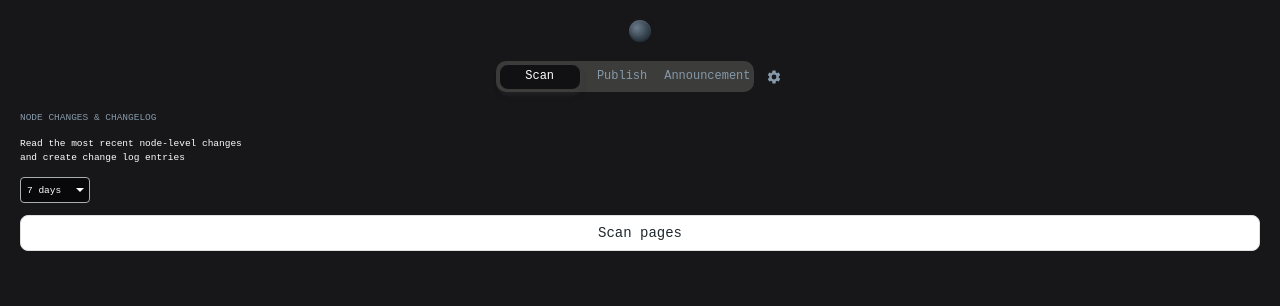
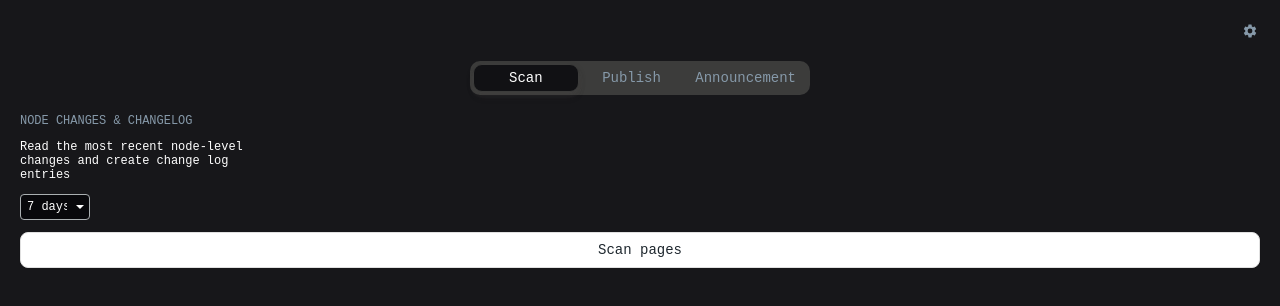
Before and after one commit to G-Kondor/Figma-changelog-documentation, a website: page changelog-plugin/ui.html in a window 1280 px wide. Drawn offline with Linux system fonts and the light colour scheme.

Commit message:
UI fixes: layout, fonts, icons, and Confluence draft support
- Move settings icon to its own row above tab bar (matches Figma design)
- Remove logo from top of plugin
- Add 20px top padding to settings row
- Update tab font size to 14px, tab list to 340px wide
- Update all small text from 9.5px to 12px
- Fix copy icon visibility: use #8699a9 color instead of opacity
- Fix single scrollbar: only content area scrolls, not the whole plugin
- Ensure primary buttons never shrink below 36px height
- Add 3-day scan option
- Remove "Design System Changelog" subtitle from Confluence output
- Fix Confluence draft publishing: preserve page status, handle version 1
- Default page title to "Change log - {Figma file name}" when empty
- Pass fileName from Figma to publish function

Co-Authored-By: Claude Opus 4.6 <noreply@anthropic.com>

```diff
--- a/changelog-plugin/code.js
+++ b/changelog-plugin/code.js
@@ -228,6 +228,7 @@ figma.ui.onmessage = async function(msg) {
           email: email,
           confluenceKey: confluenceKey,
           entries: msg.entries,
+          fileName: figma.root.name,
         });
       } catch (error) {
         figma.ui.postMessage({
--- a/changelog-plugin/ui.html
+++ b/changelog-plugin/ui.html
@@ -35,13 +35,17 @@
     --radius-pill: 10px;
   }
 
+  html, body {
+    height: 100%;
+    overflow: hidden;
+  }
+
   body {
     background: var(--bg-primary);
     color: var(--text-primary);
     font-family: var(--font-mono);
     font-size: 11px;
     line-height: 14px;
-    overflow-x: hidden;
   }
 
   /* ─── Layout ─────────────────────────────────────────────────────── */
@@ -50,79 +54,21 @@
     flex-direction: column;
     gap: 19px;
     width: 100%;
-    padding-bottom: 20px;
+    height: 100%;
+    overflow: hidden;
   }
 
-  /* ─── Logo ────────────────────────────────────────────────────────── */
-  .logo-wrapper {
+  /* ─── Settings Row ────────────────────────────────────────────────── */
+  .settings-row {
     display: flex;
     align-items: center;
-    justify-content: center;
-    padding: 20px 20px 0;
-  }
-
-  .logo-icon {
-    width: 22px;
+    justify-content: flex-end;
     height: 22px;
-    border-radius: 50%;
-    background: radial-gradient(circle at 35% 35%, #6b7a8a, #3c4a56 50%, #1e2a34 100%);
-    box-shadow: inset 0 -2px 4px rgba(0,0,0,0.3), inset 0 1px 2px rgba(255,255,255,0.15);
-  }
-
-  /* ─── Tab Bar ────────────────────────────────────────────────────── */
-  .tab-bar-wrapper {
-    display: flex;
-    align-items: center;
-    justify-content: center;
-    position: relative;
     padding: 0 20px;
-    gap: 10px;
-  }
-
-  .tab-list {
-    display: flex;
-    align-items: center;
-    background: var(--bg-secondary);
-    border-radius: var(--radius-pill);
-    padding: 2.5px;
-    width: 258px;
-  }
-
-  .tab-button {
-    flex: 1;
-    height: 26px;
-    display: flex;
-    align-items: center;
-    justify-content: center;
-    border-radius: 9px;
-    border: 0.8px solid transparent;
-    background: none;
-    color: var(--text-secondary);
-    font-family: var(--font-mono);
-    font-size: 12px;
-    font-weight: 500;
-    letter-spacing: -0.014px;
-    cursor: pointer;
-    transition: all 0.15s ease;
-    line-height: 11px;
-  }
-
-  .tab-button.active {
-    background: #111114;
-    color: var(--text-primary);
-    border-color: var(--bg-secondary);
-    box-shadow:
-      0px 4px 4px rgba(91,91,92,0.1),
-      0px 6px 6px rgba(79,78,78,0.12),
-      0px 3px 9px rgba(58,58,58,0.08);
-  }
-
-  .tab-button:hover:not(.active) {
-    color: var(--text-primary);
+    margin-top: 20px;
   }
 
   .settings-btn {
-    flex-shrink: 0;
     background: none;
     border: none;
     cursor: pointer;
@@ -142,21 +88,88 @@
     height: 16px;
   }
 
+  /* ─── Tab Bar ────────────────────────────────────────────────────── */
+  .tab-bar-wrapper {
+    display: flex;
+    align-items: center;
+    justify-content: center;
+    padding: 0 20px;
+  }
+
+  .tab-list {
+    display: flex;
+    align-items: center;
+    background: var(--bg-secondary);
+    border-radius: var(--radius-pill);
+    padding: 3px;
+    width: 340px;
+  }
+
+  .tab-button {
+    flex: 1;
+    height: 28px;
+    display: flex;
+    align-items: center;
+    justify-content: center;
+    border-radius: 9px;
+    border: 0.8px solid transparent;
+    background: none;
+    color: var(--text-secondary);
+    font-family: var(--font-mono);
+    font-size: 14px;
+    font-weight: 500;
+    letter-spacing: -0.014px;
+    cursor: pointer;
+    transition: all 0.15s ease;
+    line-height: 14px;
+    padding: 4px 10px;
+  }
+
+  .tab-button.active {
+    background: #111114;
+    color: var(--text-primary);
+    border-color: var(--bg-secondary);
+    box-shadow:
+      0px 4px 4px rgba(91,91,92,0.1),
+      0px 6px 6px rgba(79,78,78,0.12),
+      0px 3px 9px rgba(58,58,58,0.08);
+  }
+
+  .tab-button:hover:not(.active) {
+    color: var(--text-primary);
+  }
+
   /* ─── Tab Content ────────────────────────────────────────────────── */
   .tab-content {
     display: none;
     flex-direction: column;
     gap: 12px;
-    padding: 0 20px;
+    padding: 0 20px 20px;
+    flex: 1;
+    overflow-y: auto;
+    min-height: 0;
   }
 
   .tab-content.active {
     display: flex;
   }
 
+  .tab-content::-webkit-scrollbar {
+    width: 4px;
+  }
+
+  .tab-content::-webkit-scrollbar-track {
+    background: transparent;
+  }
+
+  .tab-content::-webkit-scrollbar-thumb {
+    background: #515151;
+    border-radius: 2px;
+  }
+
   /* ─── Section Headers ────────────────────────────────────────────── */
   .section-label {
-    font-size: 9.5px;
+    font-size: 12px;
     font-weight: 500;
     color: var(--text-secondary);
     letter-spacing: -0.014px;
@@ -165,7 +178,7 @@
   }
 
   .section-desc {
-    font-size: 9.5px;
+    font-size: 12px;
     font-weight: 400;
     color: var(--text-primary);
     letter-spacing: -0.014px;
@@ -187,7 +200,7 @@
     border-radius: var(--radius-sm);
     color: var(--text-primary);
     font-family: var(--font-mono);
-    font-size: 9.5px;
+    font-size: 12px;
     padding: 4px 22px 4px 6px;
     appearance: none;
     cursor: pointer;
@@ -220,7 +233,9 @@
   /* ─── Button ─────────────────────────────────────────────────────── */
   .btn-primary {
     width: 100%;
+    min-height: 36px;
     height: 36px;
+    flex-shrink: 0;
     background: var(--bg-button);
     border: 1px solid var(--border-button);
     border-radius: var(--radius-md);
@@ -255,7 +270,7 @@
   }
 
   .field-label {
-    font-size: 9.5px;
+    font-size: 12px;
     font-weight: 500;
     color: var(--text-secondary);
     letter-spacing: -0.014px;
@@ -270,7 +285,7 @@
     border-radius: var(--radius-sm);
     color: var(--text-primary);
     font-family: var(--font-mono);
-    font-size: 9.5px;
+    font-size: 12px;
     padding: 4px 6px;
     outline: none;
     transition: border-color 0.15s;
@@ -299,7 +314,7 @@
   }
 
   .preview-label {
-    font-size: 9.5px;
+    font-size: 12px;
     font-weight: 500;
     color: var(--text-secondary);
     letter-spacing: -0.014px;
@@ -311,16 +326,16 @@
     background: none;
     border: none;
     cursor: pointer;
-    opacity: 0.6;
-    transition: opacity 0.15s;
+    transition: color 0.15s;
     display: flex;
     align-items: center;
     padding: 0;
     flex-shrink: 0;
+    color: #8699a9;
   }
 
   .copy-btn:hover {
-    opacity: 1;
+    color: #a3b4c2;
   }
 
   .copy-btn svg {
@@ -329,7 +344,7 @@
   }
 
   .preview-content {
-    font-size: 9.5px;
+    font-size: 12px;
     font-weight: 400;
     color: var(--text-secondary);
     letter-spacing: -0.014px;
@@ -358,7 +373,10 @@
     display: none;
     flex-direction: column;
     gap: 12px;
-    padding: 0 20px;
+    padding: 0 20px 20px;
+    flex: 1;
+    overflow-y: auto;
+    min-height: 0;
   }
 
   .settings-overlay.active {
@@ -376,7 +394,7 @@
     border-radius: var(--radius-sm);
     color: var(--text-primary);
     font-family: var(--font-mono);
-    font-size: 9.5px;
+    font-size: 12px;
     padding: 6px 12px;
     opacity: 0;
     transition: all 0.25s ease;
@@ -408,7 +426,7 @@
 
   /* ─── Char Counter ───────────────────────────────────────────────── */
   .char-counter {
-    font-size: 9px;
+    font-size: 12px;
     color: var(--text-secondary);
     text-align: right;
     margin-top: -6px;
@@ -422,9 +440,11 @@
 <body>
   <div class="plugin-container">
 
-    <!-- ── Logo ───────────────────────────────────────────────── -->
-    <div class="logo-wrapper">
-      <div class="logo-icon"></div>
+    <!-- ── Settings Row ──────────────────────────────────────────── -->
+    <div class="settings-row">
+      <button class="settings-btn" id="settingsToggle" title="Settings">
+        <svg viewBox="0 0 24 24" xmlns="http://www.w3.org/2000/svg"><path d="M19.14 12.94c.04-.3.06-.61.06-.94 0-.32-.02-.64-.07-.94l2.03-1.58a.49.49 0 00.12-.61l-1.92-3.32a.49.49 0 00-.59-.22l-2.39.96c-.5-.38-1.03-.7-1.62-.94l-.36-2.54a.484.484 0 00-.48-.41h-3.84c-.24 0-.43.17-.47.41l-.36 2.54c-.59.24-1.13.57-1.62.94l-2.39-.96a.49.49 0 00-.59.22L2.74 8.87c-.12.21-.08.47.12.61l2.03 1.58c-.05.3-.07.62-.07.94s.02.64.07.94l-2.03 1.58a.49.49 0 00-.12.61l1.92 3.32c.12.22.37.29.59.22l2.39-.96c.5.38 1.03.7 1.62.94l.36 2.54c.05.24.24.41.48.41h3.84c.24 0 .44-.17.47-.41l.36-2.54c.59-.24 1.13-.56 1.62-.94l2.39.96c.22.08.47 0 .59-.22l1.92-3.32c.12-.22.07-.47-.12-.61l-2.01-1.58zM12 15.6A3.6 3.6 0 1112 8.4a3.6 3.6 0 010 7.2z" fill="currentColor"/></svg>
+      </button>
     </div>
 
     <!-- ── Tab Bar ──────────────────────────────────────────────── -->
@@ -434,9 +454,6 @@
         <button class="tab-button" data-tab="publish">Publish</button>
         <button class="tab-button" data-tab="announcement">Announcement</button>
       </div>
-      <button class="settings-btn" id="settingsToggle" title="Settings">
-        <svg viewBox="0 0 24 24" xmlns="http://www.w3.org/2000/svg"><path d="M19.14 12.94c.04-.3.06-.61.06-.94 0-.32-.02-.64-.07-.94l2.03-1.58a.49.49 0 00.12-.61l-1.92-3.32a.49.49 0 00-.59-.22l-2.39.96c-.5-.38-1.03-.7-1.62-.94l-.36-2.54a.484.484 0 00-.48-.41h-3.84c-.24 0-.43.17-.47.41l-.36 2.54c-.59.24-1.13.57-1.62.94l-2.39-.96a.49.49 0 00-.59.22L2.74 8.87c-.12.21-.08.47.12.61l2.03 1.58c-.05.3-.07.62-.07.94s.02.64.07.94l-2.03 1.58a.49.49 0 00-.12.61l1.92 3.32c.12.22.37.29.59.22l2.39-.96c.5.38 1.03.7 1.62.94l.36 2.54c.05.24.24.41.48.41h3.84c.24 0 .44-.17.47-.41l.36-2.54c.59-.24 1.13-.56 1.62-.94l2.39.96c.22.08.47 0 .59-.22l1.92-3.32c.12-.22.07-.47-.12-.61l-2.01-1.58zM12 15.6A3.6 3.6 0 1112 8.4a3.6 3.6 0 010 7.2z" fill="currentColor"/></svg>
-      </button>
     </div>
 
     <!-- ── Scan Tab ─────────────────────────────────────────────── -->
@@ -448,6 +465,7 @@
         <select class="select-field" id="daysSelect">
           <option value="7">7 days</option>
           <option value="5">5 days</option>
+          <option value="3">3 days</option>
           <option value="1">1 day</option>
         </select>
       </div>
@@ -691,7 +709,7 @@
 
   // ─── Confluence Publisher ───────────────────────────────────────────────────
 
-  async function publishToConfluence(pageUrl, email, apiKey, formatted, entries) {
+  async function publishToConfluence(pageUrl, email, apiKey, formatted, entries, fileName) {
     try {
       // Extract base URL and page ID from various Confluence URL formats:
       // - https://site.atlassian.net/wiki/spaces/SPACE/pages/12345/Title
@@ -753,14 +771,17 @@
       }
 
       var pageData = await getResponse.json();
-      var currentVersion = pageData.version.number;
-      var pageTitle = pageData.title;
+      console.log('[Confluence] Page data:', JSON.stringify(pageData).substring(0, 500));
+      var currentVersion = pageData.version ? pageData.version.number : 1;
+      var pageTitle = pageData.title || ('Change log - ' + (fileName || 'Figma file'));
+      var pageStatus = pageData.status || 'current';
 
       // Build HTML content for Confluence
       var htmlContent = buildConfluenceHtml(entries, formatted);
 
-      // Update the page
-      console.log('[Confluence] Updating page:', pageTitle, 'v' + (currentVersion + 1));
+      // Update the page — drafts stay at version 1, published pages increment
+      var nextVersion = pageStatus === 'draft' ? 1 : currentVersion + 1;
+      console.log('[Confluence] Updating page:', pageTitle, 'status:', pageStatus, 'v' + nextVersion);
       var updateUrl = PROXY + encodeURIComponent(v2Url);
       var updateResponse = await fetch(updateUrl, {
         method: 'PUT',
@@ -771,14 +792,14 @@
         },
         body: JSON.stringify({
           id: pageId,
-          status: 'current',
+          status: pageStatus,
           title: pageTitle,
           body: {
             representation: 'storage',
             value: htmlContent,
           },
           version: {
-            number: currentVersion + 1,
+            number: nextVersion,
             message: 'Changelog update from Figma plugin',
           },
         }),
@@ -803,8 +824,7 @@
   }
 
   function buildConfluenceHtml(entries, formatted) {
-    var html = '<h2>Design System Changelog</h2>';
-    html += '<p><em>Updated: ' + new Date().toISOString().split('T')[0] + '</em></p>';
+    var html = '<p><em>Updated: ' + new Date().toISOString().split('T')[0] + '</em></p>';
 
     // Group by category
     var categories = ['Added', 'Updated', 'Fixed', 'Removed'];
@@ -905,7 +925,7 @@
 
       case 'PUBLISH_DATA':
         // Actually publish to Confluence via REST API
-        publishToConfluence(msg.confluenceUrl, msg.email, msg.confluenceKey, msg.formatted, msg.entries);
+        publishToConfluence(msg.confluenceUrl, msg.email, msg.confluenceKey, msg.formatted, msg.entries, msg.fileName);
         break;
 
       case 'ANNOUNCEMENT_RESULT':
```
